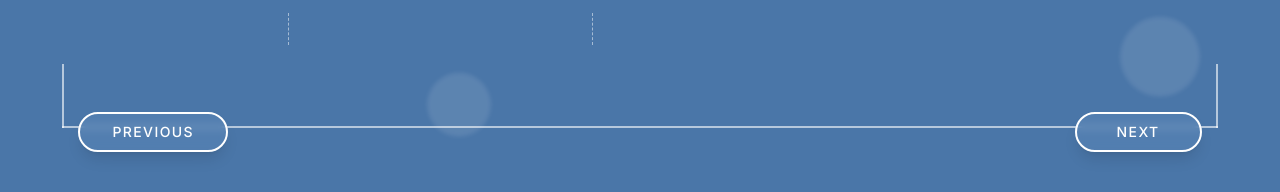
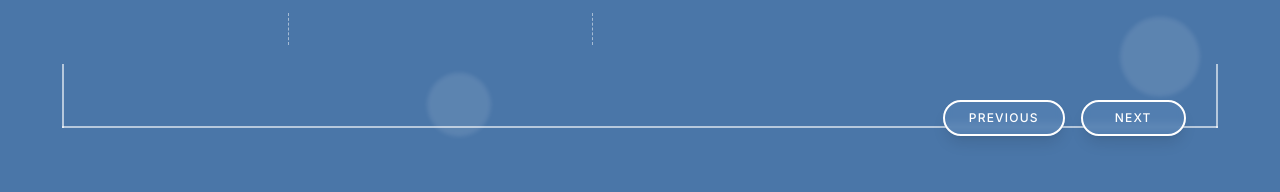
Before and after one commit to WHunt365/portf, a plain HTML site: page index2.html in a window 1280 px wide. Shown: the part 608-800 px from the top of the page. Drawn offline with nearby package versions, Linux system fonts and the light colour scheme.

Commit message:
Update index2.html

```diff
--- a/index2.html
+++ b/index2.html
@@ -182,16 +182,15 @@
         </div>
 
         <!-- Buttons Container -->
-         <div class="absolute bottom-0 w-full flex justify-between items-end px-4 pb-2">
-            <!-- Added onclick events for navigation -->
-            <button onclick="window.location.href='index1.html'" class="px-8 py-2 rounded-full border-2 border-white text-white hover:bg-white/10 transition-colors uppercase tracking-widest text-sm font-medium bg-pill-blue bg-opacity-50 backdrop-blur-sm focus:outline-none focus:ring-2 focus:ring-white/50 shadow-lg hover:scale-105 duration-200">
-                Previous
-            </button>
+         <div class="absolute bottom-6 right-8 flex gap-4 z-30">
+        <button onclick="window.location.href='index1.html'" class="px-6 py-2 rounded-full border-2 border-white text-white hover:bg-white/10 transition-colors uppercase tracking-widest text-xs font-medium bg-pill-blue bg-opacity-50 backdrop-blur-sm focus:outline-none focus:ring-2 focus:ring-white/50 shadow-lg hover:scale-105 duration-200">
+            Previous
+        </button>
 
-            <button onclick="window.location.href='index3.html'" class="px-10 py-2 rounded-full border-2 border-white text-white hover:bg-white/10 transition-colors uppercase tracking-widest text-sm font-medium bg-pill-blue bg-opacity-50 backdrop-blur-sm focus:outline-none focus:ring-2 focus:ring-white/50 shadow-lg hover:scale-105 duration-200">
-                Next
-            </button>
-        </div>
+        <button onclick="window.location.href='index3.html'" class="px-8 py-2 rounded-full border-2 border-white text-white hover:bg-white/10 transition-colors uppercase tracking-widest text-xs font-medium bg-pill-blue bg-opacity-50 backdrop-blur-sm focus:outline-none focus:ring-2 focus:ring-white/50 shadow-lg hover:scale-105 duration-200">
+            Next
+        </button>
+    </div>
     </div>
 
 </body>
```
